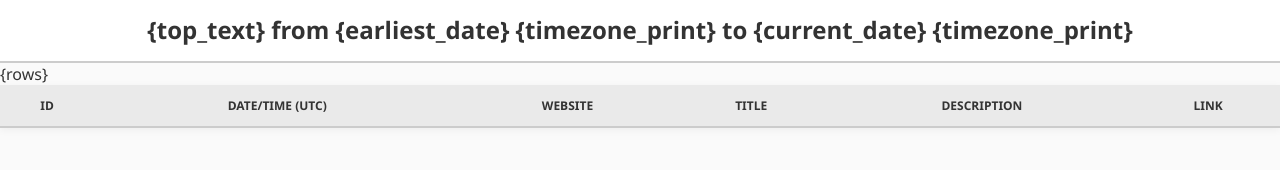
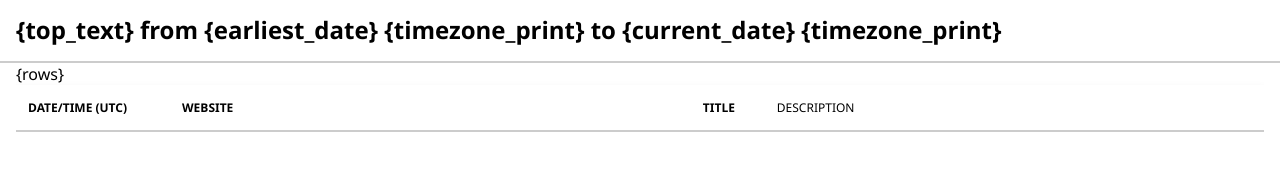
Before and after one commit to dsgandurra/cyberfeedbites, a plain HTML site: page data/templates/template.html in a window 1280 px wide. Drawn offline with Linux system fonts and the light colour scheme.

Commit message:
Fix README code block indentation; update CSS; revise HTML template

```diff
--- a/data/templates/style.css
+++ b/data/templates/style.css
@@ -1,14 +1,14 @@
 body {
     font-family: "Segoe UI", Roboto, "Helvetica Neue", Arial, sans-serif;
-    background-color: #fafafa;
-    color: #333;
+    background-colour: #fafafa;
+    colour: #333;
     margin: 0;
     padding: 0;
 }
 
 h1 {
-    background-color: #fff;
-    text-align: center;
+    background-colour: #fff;
+    text-align: centre;
     padding: 16px;
     margin: 0;
     font-size: 24px;
@@ -16,25 +16,65 @@ h1 {
     border-bottom: 2px solid #ccc;
 }
 
+.table-wrapper {
+    overflow-x: auto;
+    margin: 0 16px;
+}
+
 table {
     width: 100%;
     border-collapse: collapse;
-    background-color: #fff;
-    box-shadow: 0 2px 8px rgba(0,0,0,0.05);
+    background-colour: #fff;
+    box-shadow: 0 2px 8px rgba(0, 0, 0, 0.05);
 }
 
 th {
-    background-color: #eaeaea;
-    padding: 12px 8px;
+    background-colour: #eaeaea;
+    padding: 14px 12px;
     text-transform: uppercase;
     font-size: 12px;
     border-bottom: 2px solid #ccc;
+    text-align: left;
 }
 
 td {
-    padding: 10px 8px;
+    padding: 14px 12px;
     border-bottom: 1px solid #ddd;
     vertical-align: middle;
+}
+
+tr:nth-child(even) {
+    background-colour: #f9f9f9;
+}
+
+/* Column width settings */
+th:nth-child(1), td:nth-child(1) {
+    width: 130px;
+    white-space: nowrap;
+}
+
+th:nth-child(2), td:nth-child(2) {
+    width: 200px;
+    white-space: nowrap;
+}
+
+th:nth-child(3), td:nth-child(3) {
+    width: 50px;
+    text-align: centre;
+}
+
+th:nth-child(4), td:nth-child(4) {
+    width: 40%;
+    min-width: 300px;
+    word-break: break-word;
+    font-weight: 500;
+}
+
+th:nth-child(5), td:nth-child(5) {
+    width: 30%;
+    font-size: 14px;
+    colour: #555;
+    word-break: break-word;
 }
 
 .channel-image {
@@ -45,6 +85,16 @@ td {
     border-radius: 4px;
 }
 
+a {
+    colour: #1a0dab;
+    text-decoration: none;
+    font-weight: 600;
+}
+
+a:hover {
+    text-decoration: underline;
+}
+
 .italic-cell {
     font-style: italic;
 }
--- a/data/templates/template.html
+++ b/data/templates/template.html
@@ -9,16 +9,16 @@
 </head>
 <body>
     <h1>{top_text} from {earliest_date} {timezone_print} to {current_date} {timezone_print}</h1>
+    <div class="table-wrapper">
         <table>
             <tr>
-            <th>ID</th>
                 <th>Date/Time (UTC)</th>
                 <th colspan="2">Website</th>
                 <th>Title</th>
                 <th>Description</th>
-            <th>Link</th>
             </tr>
             {rows}
         </table>
+    </div>
 </body>
 </html>
```
Also changed, not shown: 4 other files. Lines whose indentation alone changed are shown as unchanged.
